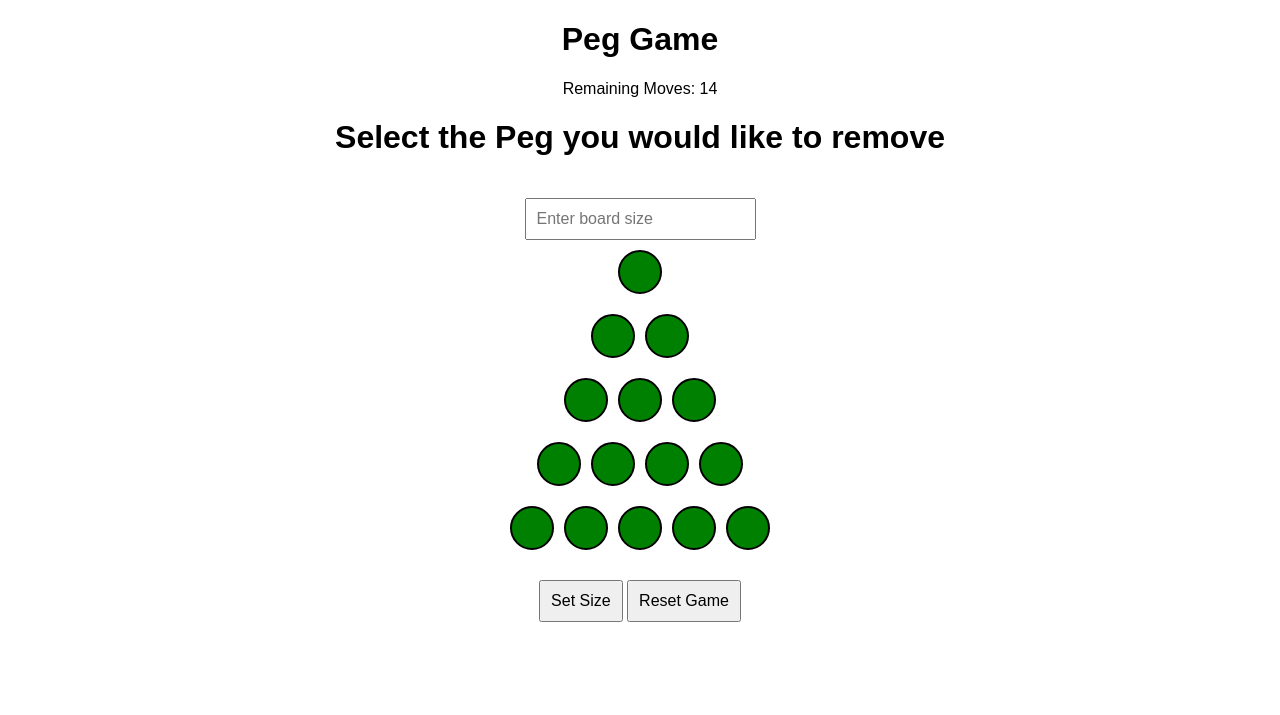
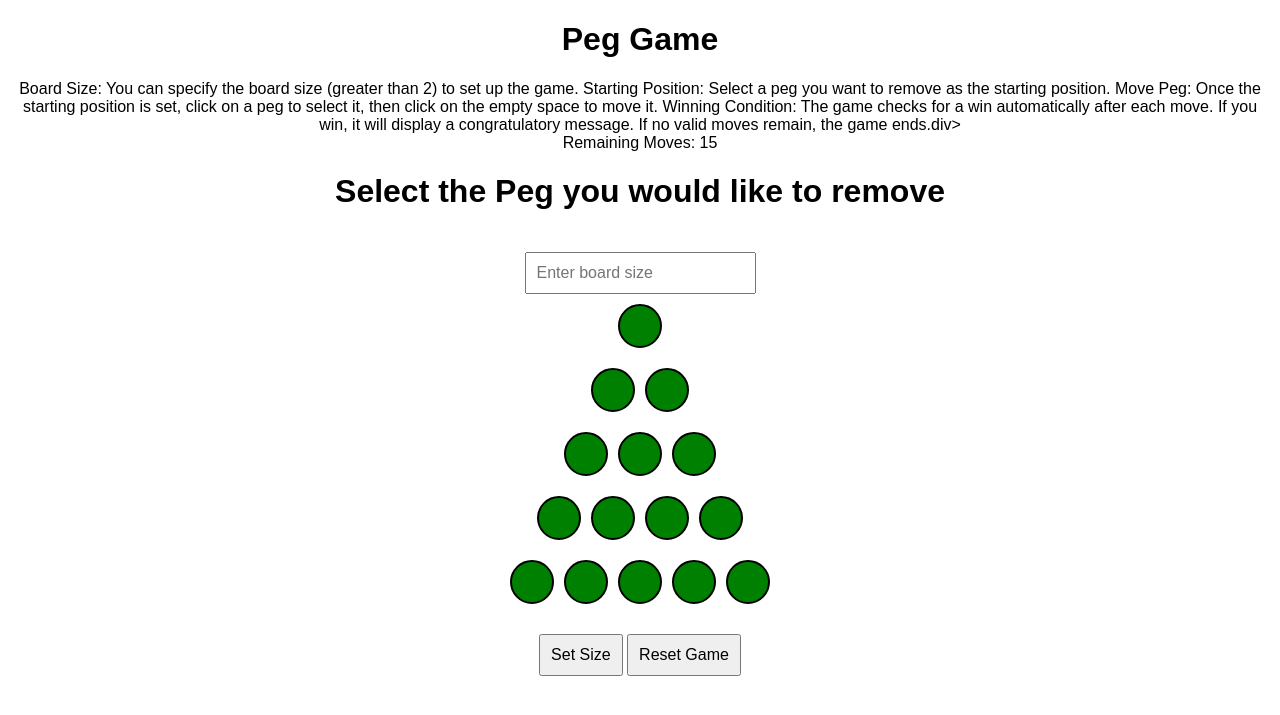
Before and after one commit to leibad23/peggame, a Flask app: page / in a window 1280 px wide. Shown: the top 715 px of the page. Run offline with Flask 3, Linux system fonts and the light colour scheme.

Commit message:
Verison 1

```diff
--- a/app.py
+++ b/app.py
@@ -9,9 +9,10 @@ class PegGame:
             raise ValueError("Size must be greater than 2")
 
         self.size = size
-        self.remaining_move = (self.size) * (self.size + 1) // 2 - 1
+
         self.board = self.create_board()
         self.total_of_ones = deque()
+        self.remaining_move = self.remaining_move = (self.size) * (self.size + 1) // 2
         self.start_selected = False  # Track if the starting position is selected
 
     def create_board(self):
@@ -31,9 +32,12 @@ class PegGame:
             return {"status": "error", "message": "Starting position already set."}
 
         if 0 <= row < len(self.board) and 0 <= col < len(self.board[row]):
+
             self.board[row][col] = 0  # Remove the peg
             self.start_selected = True
+
             win_message = self.check_for_win()  # Check for win condition immediately
+
             return {"status": "success", "win_message": win_message}
 
         return {"status": "error", "message": "Invalid starting position."}
@@ -53,27 +57,37 @@ class PegGame:
         inBetweenC = (currC + newC) // 2
         if self.board[inBetweenR][inBetweenC] != 1:
             return False
+
         return True
 
     def move_the_peg(self, cR, cC, nR, nC):
+
+
+
         if self.is_valid_position(cR, cC, nR, nC):
+
             inBetweenR = (cR + nR) // 2
             inBetweenC = (cC + nC) // 2
             self.board[cR][cC] = 0
             self.board[nR][nC] = 1
             self.board[inBetweenR][inBetweenC] = 0
-            self.remaining_move -= 1
+            if self.start_selected == True:
+
+                self.remaining_move -= 2
+                self.start_selected = False
+            else:
+                self.remaining_move -= 1
             return True
         return False
 
     def check_for_win(self):
-        self.total_of_ones.clear()
+
         for i in range(len(self.board)):
             for j in range(len(self.board[i])):
                 if self.board[i][j] == 1:
                     self.total_of_ones.append((i, j))
 
-        if len(self.total_of_ones) == 1:
+        if len(self.total_of_ones) == 1 :
             return "Congratulations! You won!"
 
         possible_moves = 0
@@ -83,9 +97,10 @@ class PegGame:
                 if self.is_valid_position(x, y, nx, ny):
                     possible_moves += 1
 
-        if possible_moves == 0:
+        if self.remaining_move == 1 and possible_moves == 0:
+            return "Congratulations! You won!"
+        elif possible_moves == 0:
             return "No more valid moves available. Game over!"
-
         return None
 
 @app.route('/')
--- a/templates/templates/peggame.html
+++ b/templates/templates/peggame.html
@@ -35,11 +35,22 @@
         .selected {
             background-color: red !important;
         }
+
+        #game_rules{
+            color: red;
+            padding: 10%;
+            font-family: 'Segoe UI', Tahoma, Geneva, Verdana, sans-serif;
+            font-size: larger;
+
+        }
     </style>
 </head>
 <body>
     <h1>Peg Game</h1>
-
+   <divid="game_rules">Board Size: You can specify the board size (greater than 2) to set up the game.
+    Starting Position: Select a peg you want to remove as the starting position.
+    Move Peg: Once the starting position is set, click on a peg to select it, then click on the empty space to move it.
+    Winning Condition: The game checks for a win automatically after each move. If you win, it will display a congratulatory message. If no valid moves remain, the game ends.</div>div>
     <div id="remaining-moves"> </div>
     <h1 class="starting_peg">Select the Peg you would like to remove</h1>
     <div id="win-message" style="color: red; font-size: 20px;"></div>
```
